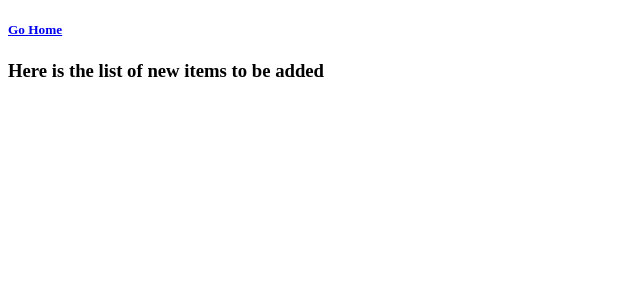
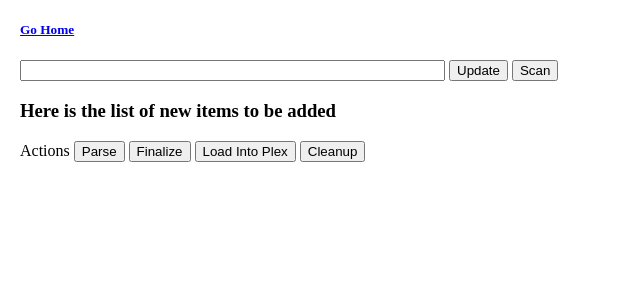
Before and after one commit to smccaffrey/plex-etl, a Flask app: page /queue in a window 1280 px wide. Shown: the top 300 px of the page, without its empty margins (0-640 px from the left). Run offline with Flask 2, Linux system fonts and the light colour scheme; data that the repository does not hold is empty.

Commit message:
building out core functionality

```diff
--- a/src/routes/main.py
+++ b/src/routes/main.py
@@ -2,15 +2,21 @@ import os
 
 from pathlib import Path
 from flask import Blueprint
+from flask import request
 from flask import render_template
 from flask import redirect
 from flask import url_for
 
-# from src.utilities.database.database import TestData
-# from src.utilities.database.models import db
-from src.utilities.database.models import Movies
+from src.utilities.database.query import QueryEtlConfig
+from src.utilities.database.query import QueryExtractedMovies
+
 from src.utilities.database.insert import insert_test_movies
+from src.utilities.database.insert import InsertEtlConfig
+
 from src.utilities.database.delete import delete_test_movies
+
+from src.utilities.scan import ScanForMovies
+
 from src.utilities.api.methods import AllowedMethods
 
 class Application:
@@ -33,7 +39,23 @@ class Application:
         # print(type(movies))
         # for movie in movies:
         #     print(movie.__dict__)
-        return render_template('queue.html', records=Movies.query.all())
+        config = QueryEtlConfig.get_dump_location()
+        movies = QueryExtractedMovies.get_all()
+        return render_template('queue.html', records=movies, config=config)
+
+    @staticmethod
+    @application.route('/scan', methods=[AllowedMethods.POST])
+    def scan():
+        if ScanForMovies.start():
+            return redirect(url_for('application.queue'))
+
+    @staticmethod
+    @application.route('/update-dump-location', methods=[AllowedMethods.POST])
+    def update():
+        if request.form:
+            InsertEtlConfig.dump_location(dump_location=request.form.get("dump_location"))
+        return redirect(url_for('application.queue'))
+
 
     @staticmethod
     @application.route('/parse', methods=[AllowedMethods.POST])
@@ -60,7 +82,7 @@ class Application:
         root_path = os.path.join(os.path.dirname(os.path.realpath(__name__)), 'tests', 'movies')
         if not os.path.exists(root_path):
             os.mkdir(root_path)
-        test_movies = Movies.query.all()
+        test_movies = QueryExtractedMovies.get_all()
         for test_file in test_movies:
             test_file_dir = os.path.join(root_path, test_file.torrent_name)
             test_file_path = os.path.join(root_path, test_file.torrent_name, str(test_file.torrent_name) + '.mp4')
--- a/src/templates/queue.html
+++ b/src/templates/queue.html
@@ -4,14 +4,79 @@
     <meta charset="UTF-8">
     <title>Title</title>
 </head>
-<body>
+<body style="margin-left: 20px">
     <h5><a href="/"> Go Home </a></h5>
+
+    <div style="display:inline-block">
+
+        <form method="post" action="/update-dump-location">
+            <input type="text" size="50" name="dump_location" value={% if config %} {{ config.dump_location }} {% endif %}>
+            <input type="submit" value="Update">
+        </form>
+
+    </div>
+
+    <div style="display:inline-block">
+        <form method="post", action="/scan">
+            <button type="submit"> Scan </button>
+        </form>
+    </div>
+
     <h3>Here is the list of new items to be added</h3>
 
+    <div class="actions"> Actions
+        <div style="display:inline-block">
+            <form method="post", action="/queue">
+                <button type="submit"> Parse </button>
+            </form>
+        </div>
+
+        <div style="display:inline-block">
+            <form method="post", action="/queue">
+                <button type="submit"> Finalize </button>
+            </form>
+        </div>
+
+        <div style="display:inline-block">
+            <form method="post", action="/queue">
+                <button type="submit"> Load Into Plex </button>
+            </form>
+        </div>
+
+        <div style="display:inline-block">
+            <form method="post", action="/queue">
+                <button type="submit"> Cleanup </button>
+            </form>
+        </div>
+
+    </div>
+
     {% for record in records %}
-    <div>
-        <p>{{ record.torrent_name }} </p>
-        <h4>Located at {{ record.file_path }}</h4>
+    <div style="margin-bottom: 10px;border-bottom: 2px solid gray">
+        <div style="display:inline-block">
+            <p style="display:inline-block">{{ record.raw_torrent_name }} </p>
+            <h6 style="display:inline-block"> <a href="{{ record.full_path_loc }}">System Location</a></h6>
+
+            <div>
+                <div class="parsed-year">
+                    <p style="display:inline-block">Title: </p>
+                    <form style="display:inline-block" method="post" action="/queue">
+                        <input type="text" size="40" name="title">
+                        <input type="submit" value="Update">
+                    </form>
+                </div>
+
+                <div class="parsed-year">
+                    <p style="display:inline-block">Year: </p>
+                    <form style="display:inline-block" method="post" action="/queue">
+                        <input type="text" size="6" name="year">
+                        <input type="submit" value="Update">
+                    </form>
+                </div>
+            </div>
+
+        </div>
+
     </div>
 
     {% endfor %}
--- a/src/utilities/database/query.py
+++ b/src/utilities/database/query.py
@@ -0,0 +1,22 @@
+from flask import current_app
+
+from sqlalchemy import exc
+
+from src.utilities.database.models import EtlConfig
+from src.utilities.database.models import ExtractedMovies
+
+class QueryExtractedMovies:
+
+    @staticmethod
+    def get_all():
+        return ExtractedMovies.query.all()
+
+class QueryEtlConfig:
+
+    @staticmethod
+    def get_all():
+        return EtlConfig.query.all()
+
+    @staticmethod
+    def get_dump_location():
+        return EtlConfig.query.filter_by(config_entity='dump_location').first()
```
Also changed, not shown: src/utilities/database/database.py (+17 -0 lines), src/utilities/database/insert.py (+30 -3 lines), src/utilities/database/models.py (+36 -1 lines), src/utilities/database/update.py (+18 -0 lines), src/utilities/scan.py (added, +22 -0 lines), README.md.
